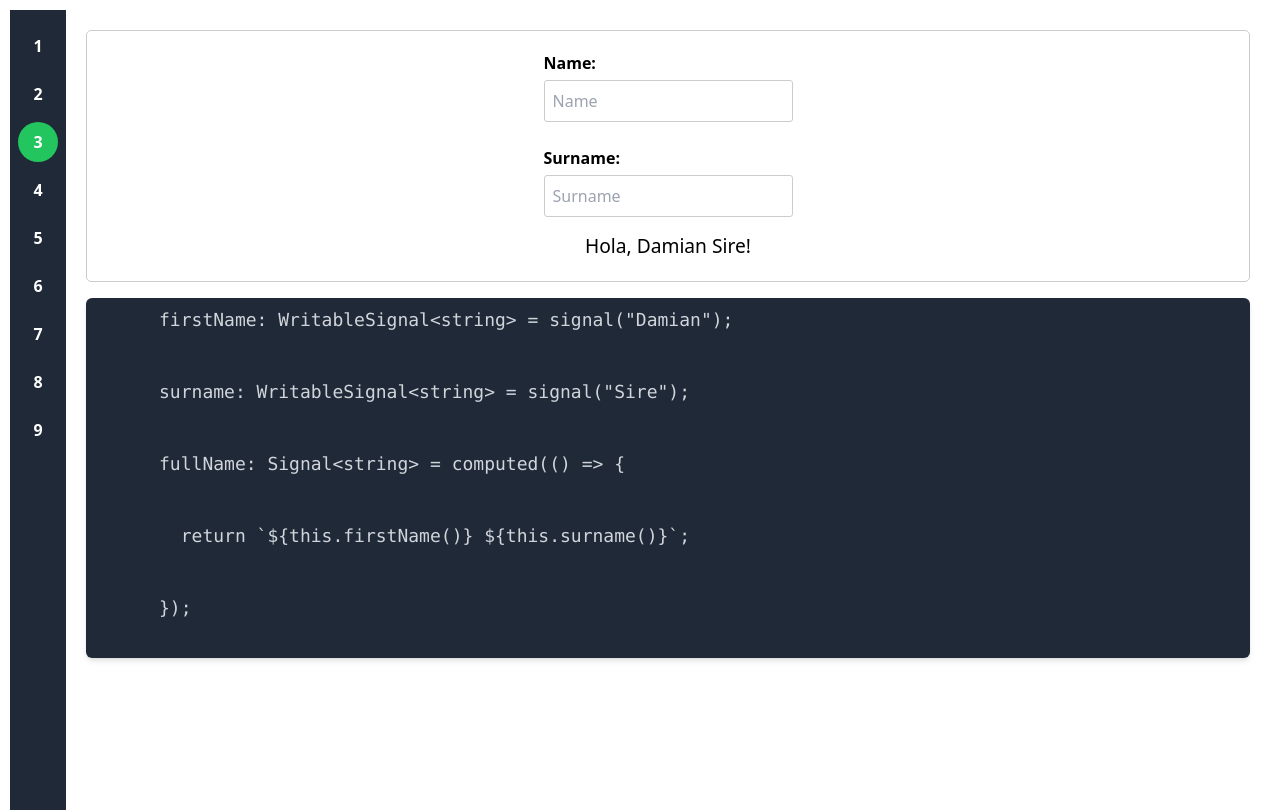
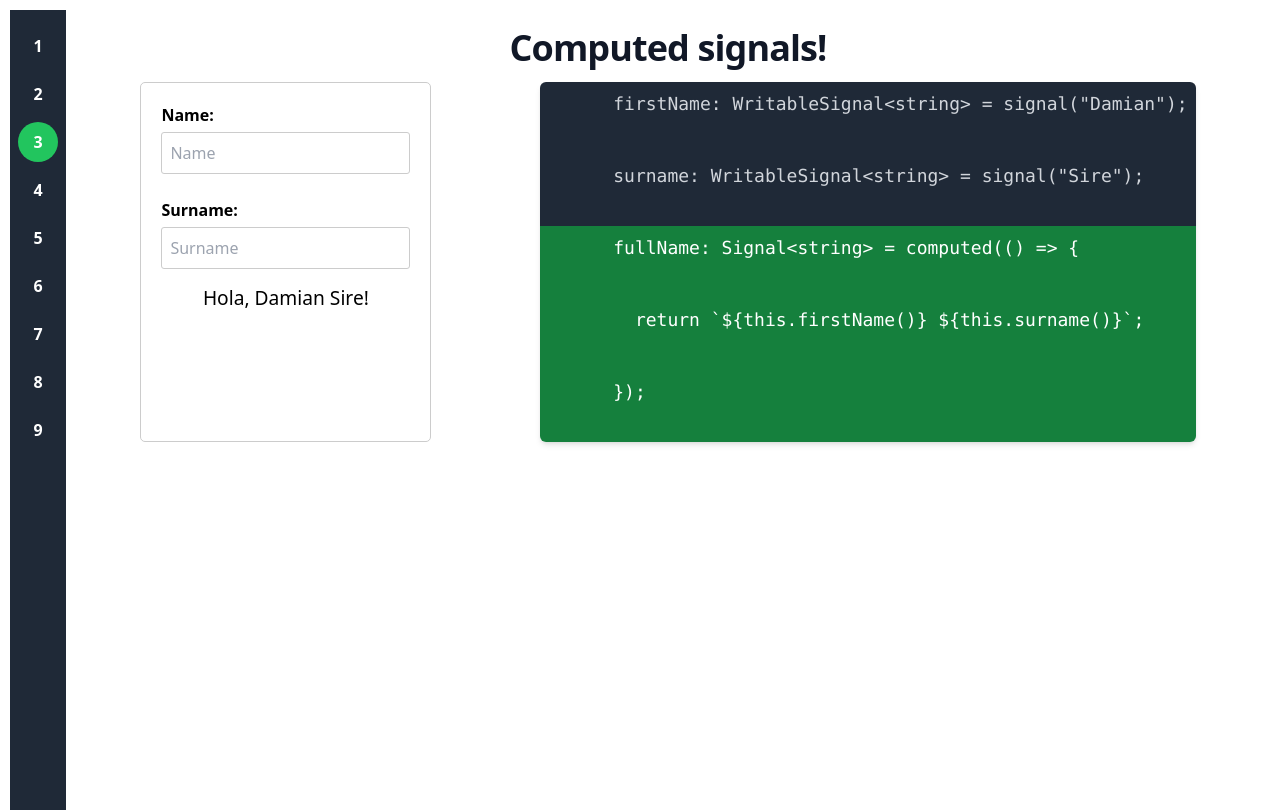
Before and after one commit to damiansire/angular-examples, an Angular app: page /2 in a window 1280 px wide. Built offline with nearby package versions, Linux system fonts and the light colour scheme.

Commit message:
design: improve computed signals ui

```diff
--- a/src/app/signals/2-computed-signals/computed-signals.component.html
+++ b/src/app/signals/2-computed-signals/computed-signals.component.html
@@ -1,4 +1,6 @@
-<div class="profile-container">
+<app-title title="Computed signals"></app-title>
+<div class="flex justify-around">
+  <section class="profile-container">
     <div class="profile-info">
       <label for="firstName">Name:</label>
       <input
@@ -17,8 +19,9 @@
     <div class="profile-greeting">
       <p>Hola, {{ fullName() }}!</p>
     </div>
+  </section>
+
+  <section>
+    <app-code [lines]="lines" />
+  </section>
 </div>
-
-<div class="mt-4">
-  <app-code [lines]="lines" />
-</div>
--- a/src/app/signals/2-computed-signals/computed-signals.component.ts
+++ b/src/app/signals/2-computed-signals/computed-signals.component.ts
@@ -9,13 +9,14 @@ import {
 import { FormsModule } from '@angular/forms';
 import { CodeComponent } from '../../components-atom/code/code.component';
 import { codeLine } from '../../components-atom/component-atom.interface';
+import { TitleComponent } from '../../components-atom/title/title.component';
 
 @Component({
   selector: 'app-computed-signals',
   standalone: true,
   templateUrl: './computed-signals.component.html',
   styleUrl: './computed-signals.component.css',
-  imports: [CommonModule, FormsModule, CodeComponent],
+  imports: [CommonModule, FormsModule, CodeComponent, TitleComponent],
 })
 export class ComputedSignalsComponent {
   firstName: WritableSignal<string> = signal('Damian');
@@ -43,11 +44,11 @@ export class ComputedSignalsComponent {
       line: 'surname: WritableSignal<string> = signal("Sire");',
       active: false,
     },
-    { line: 'fullName: Signal<string> = computed(() => {', active: false },
+    { line: 'fullName: Signal<string> = computed(() => {', active: true },
     {
       line: '  return `${this.firstName()} ${this.surname()}`;',
-      active: false,
-    }, // Se ejecuta cuando se crea `fullName`
-    { line: '});', active: false },
+      active: true,
+    },
+    { line: '});', active: true },
   ]);
 }
```
Lines whose indentation alone changed are shown as unchanged.
